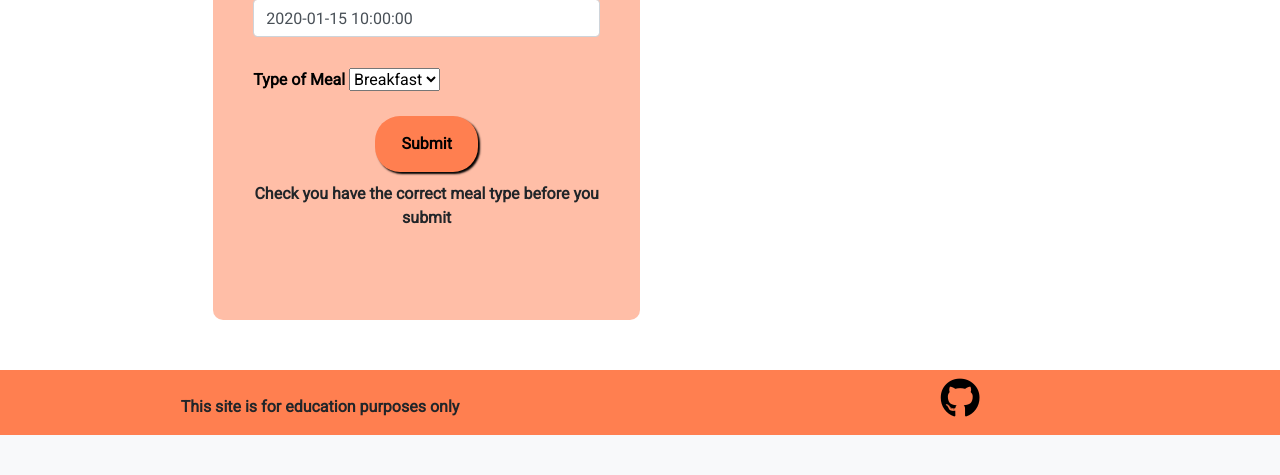
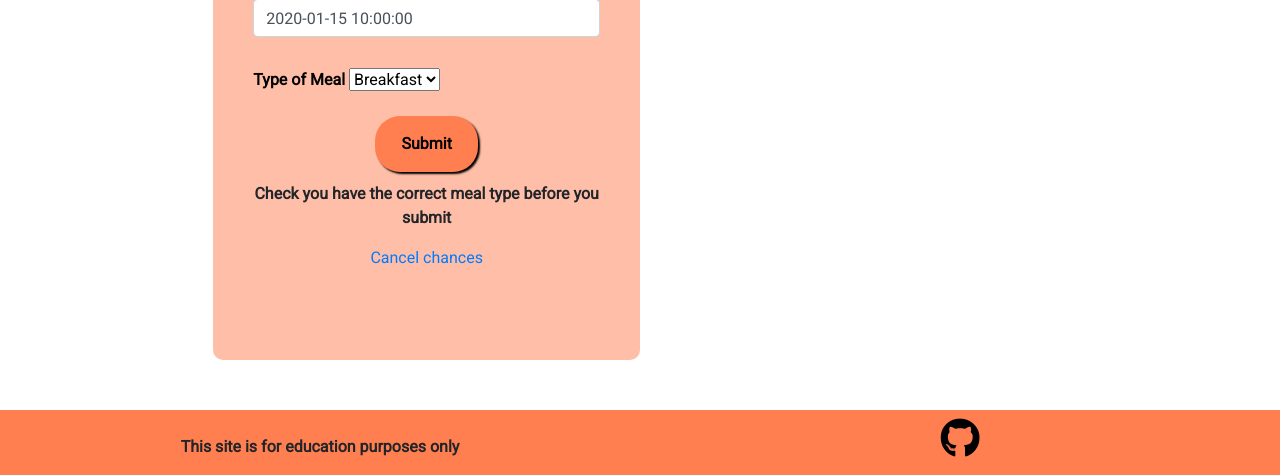
Before and after one commit to Bradders81/the-recipe-db, a Flask app: template templates/edit-recipe.html in a window 1280 px wide. Shown: the part 1037-1512 px from the top of the page. Before the commit the page ends 1472 px from the top, so only its background shows below. Run offline with Flask 2, Linux system fonts and the light colour scheme; the template is opened without the code that fills it: most values are stand-ins (such as "Sample title", 1, 10 or a date in 2020); some libraries are stand-ins or nearby versions; some web fonts are replaced.

Commit message:
Add option to cancel changes on edit recipe form

```diff
--- a/templates/edit-recipe.html
+++ b/templates/edit-recipe.html
@@ -60,6 +60,7 @@
                         <div id="btn-upload-recipe" class="align-center">
                             <button type="submit" class="btn cta-btn">Submit</button>
                             <p id="reminder-p"><strong>Check you have the correct meal type before you submit</strong></p>
+                            <a href="{{ url_for('profile') }}">Cancel chances</a>
                         </div>
                     </form>
                 </div>
```
